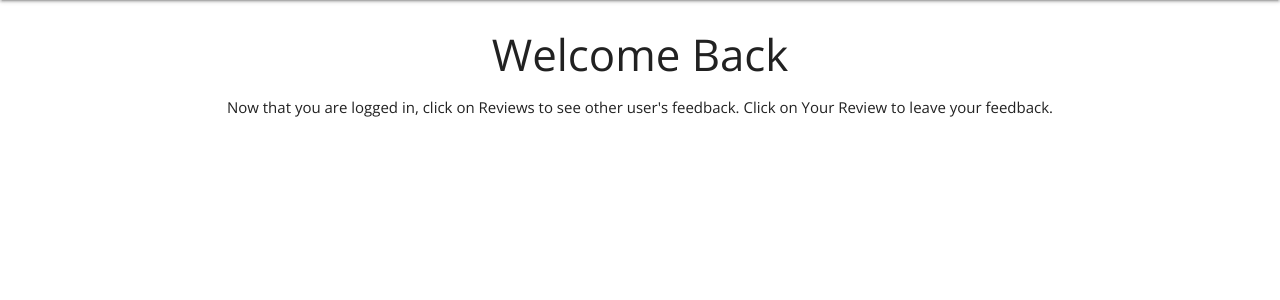
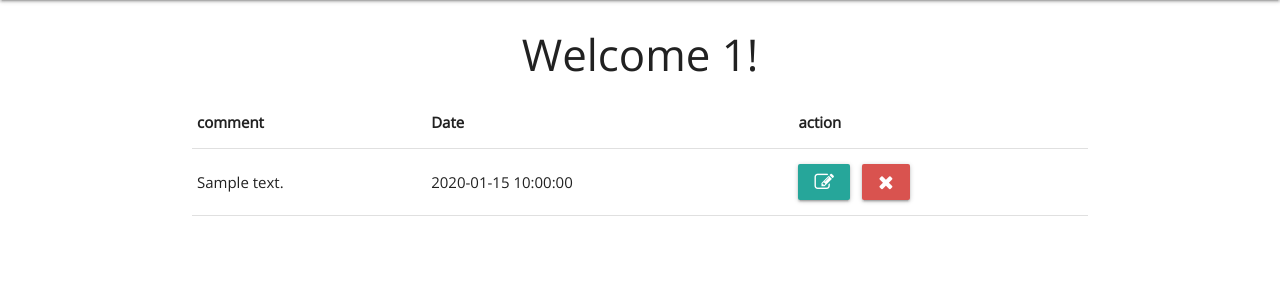
Before and after one commit to aoshenye/Cutz21, a Flask app: page /profile in a window 1280 px wide. Shown: the part 64-364 px from the top of the page. Run offline with Flask 2, Linux system fonts and the light colour scheme; the visitor is signed in with stand-in values (Sample User, id 1); a database or web service that is not in the repository returns one stand-in record (values such as "Sample title"); some libraries are stand-ins or nearby versions.

Commit message:
remove redundant files, fix functionaloty for user comments

```diff
--- a/app.py
+++ b/app.py
@@ -5,17 +5,13 @@ from flask import (
 from flask_pymongo import PyMongo
 from bson.objectid import ObjectId
 from werkzeug.security import generate_password_hash, check_password_hash
+
 if os.path.exists("env.py"):
     import env
-
-
 app = Flask(__name__)
-
-app.config["MONGO_DBNAME"] = os.environ. get("MONGO_DBNAME")
+app.config["MONGO_DBNAME"] = os.environ.get("MONGO_DBNAME")
 app.config["MONGO_URI"] = os.environ.get("MONGO_URI")
 app.secret_key = os.environ.get("SECRET_KEY")
-
-
 mongo = PyMongo(app)
 
 """
@@ -90,8 +86,11 @@ def add_review():
 
 @app.route("/get_reviews")
 def get_reviews():
-    reviews = list(mongo.db.reviews.find())
-    return render_template("comments.html", reviews=reviews)
+    if is_logged_in():
+        reviews = list(mongo.db.reviews.find())
+        return render_template("comments.html", reviews=reviews)
+    else:
+        return redirect(url_for("login"))
 
 
 @app.route("/register", methods=["GET", "POST"])
@@ -156,9 +155,8 @@ def profile():
 
     if session["user"]:
         reviews = mongo.db.reviews.find({"author": username})
-    return render_template("profile.html", review=reviews)
+        return render_template("profile.html", review=reviews)
     return redirect(url_for("login"))
-
 
 
 @app.route("/logout")
@@ -168,16 +166,40 @@ def logout():
     session.pop("user")
     return redirect(url_for("login"))
 
+@app.route("/delete_review", methods=["GET"])
+def delete_review():
+    if is_logged_in():
+        rev = request.args.get('rev')
+        result = mongo.db.reviews.delete_one({'_id': ObjectId(rev)})
+        print(result)
+        return redirect(url_for('profile'))
+
+    return redirect(url_for("login"))
 
 @app.route("/edit_review", methods=["GET", "POST"])
 def edit_review():
-    # grab the session user's username from db
-    username = mongo.db.users.find_one(
-        {"username": session["user"]})["username"]
+    if is_logged_in():
+        if request.method == "POST":
+            print("This is post")
+            review_data = {
+                "$set": {
+                    'comment': request.form['comment'],
+                    'date_of_cut': request.form['date_of_cut']
+                }
+            }
+            id = request.form['review_id']
+            mongo.db.reviews.update_one({'_id': ObjectId(id)}, review_data)
+            return redirect(url_for("profile"))
 
-    if session["user"]:
-        reviews = mongo.db.reviews.find({"author"})
-        return render_template("edit_review.html", get_reviews=reviews)
+        else:
+            rev = request.args.get('rev')
+            if session["user"]:
+                reviews = mongo.db.reviews.find_one({"_id": ObjectId(rev)})
+                print(rev)
+                return render_template("edit_review.html", get_reviews=reviews)
+
+    return redirect(url_for("login"))
+
 
 if __name__ == "__main__":
     app.run(host=os.environ.get("IP"),
--- a/templates/profile.html
+++ b/templates/profile.html
@@ -1,26 +1,33 @@
 {% extends "base.html" %}
 {% block content %}
+    <div id="respond">
+        <div class="container">
+            <h3 class="center-align">Welcome {{ session["user"] }}!</h3>
+            <div class="table-responsive">
+                <table class="table">
+                    <thead>
+                    <tr>
+                        <th>comment</th>
+                        <th>Date</th>
+                        <th>action</th>
+                    </tr>
+                    </thead>
+                    <tbody>
+                    {% for rev in review %}
+                        <tr>
+                            <td>{{ rev.comment }}</td>
+                            <td>{{ rev.date_of_cut }}</td>
+                            <td>
+                                <a class="btn btn-sm" href="{{ url_for('edit_review',  rev=rev._id) }}"><i class="fa fa-edit"></i></a> &nbsp;
+                                <a class="btn btn-sm btn-danger" href="{{ url_for('delete_review',rev = rev._id) }}" style="background-color: #d9534f"><i
+                                        class="fa fa-remove"></i></a>
+                            </td>
+                        </tr>
+                    {% endfor %}
+                    </tbody>
+                </table>
+            </div>
+        </div>
 
-
-<div id="respond">
-
-<h3 class="center-align">Welcome Back</h3>
-   {% for reviews in reviews %}
-   {% if reviews.comment == reviews.comment %}
-<h4 class="text" style="text-align: center; margin-bottom: 10%;">{{ username }}'s Profile</h4>
-            <div>
-                    <a href="" class="btn-small green accent-4">Done</a>
-                    <a href="{{ url_for('edit_review',  review=review._id) }}" class="btn-small light-blue lighten-1">Edit</a>
-                </div>
-
-   {% endif %}
-{% endfor %}
-
-
-<p class="typeinfo" style="text-align: center; size: 20px;">
-            Now that you are logged in, click on Reviews to see other user's feedback.
-            Click on Your Review to leave your feedback.</p>
-</div>
-
-
+    </div>
 {% endblock %}
```
Also changed, not shown: form.py (deleted, +0 -30 lines), index.html (deleted, +0 -12 lines), templates/edit_review.html (+20 -13 lines).
